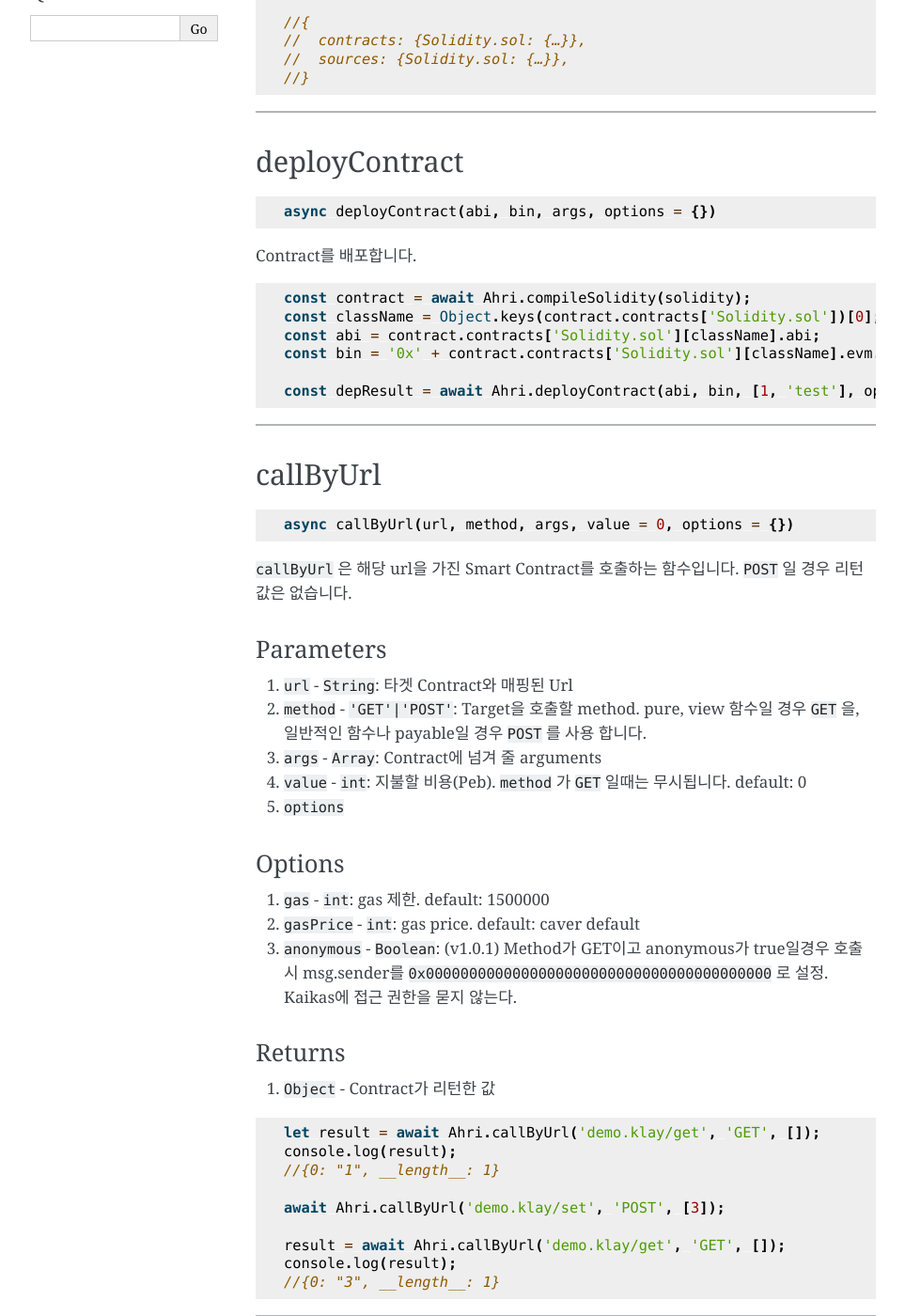
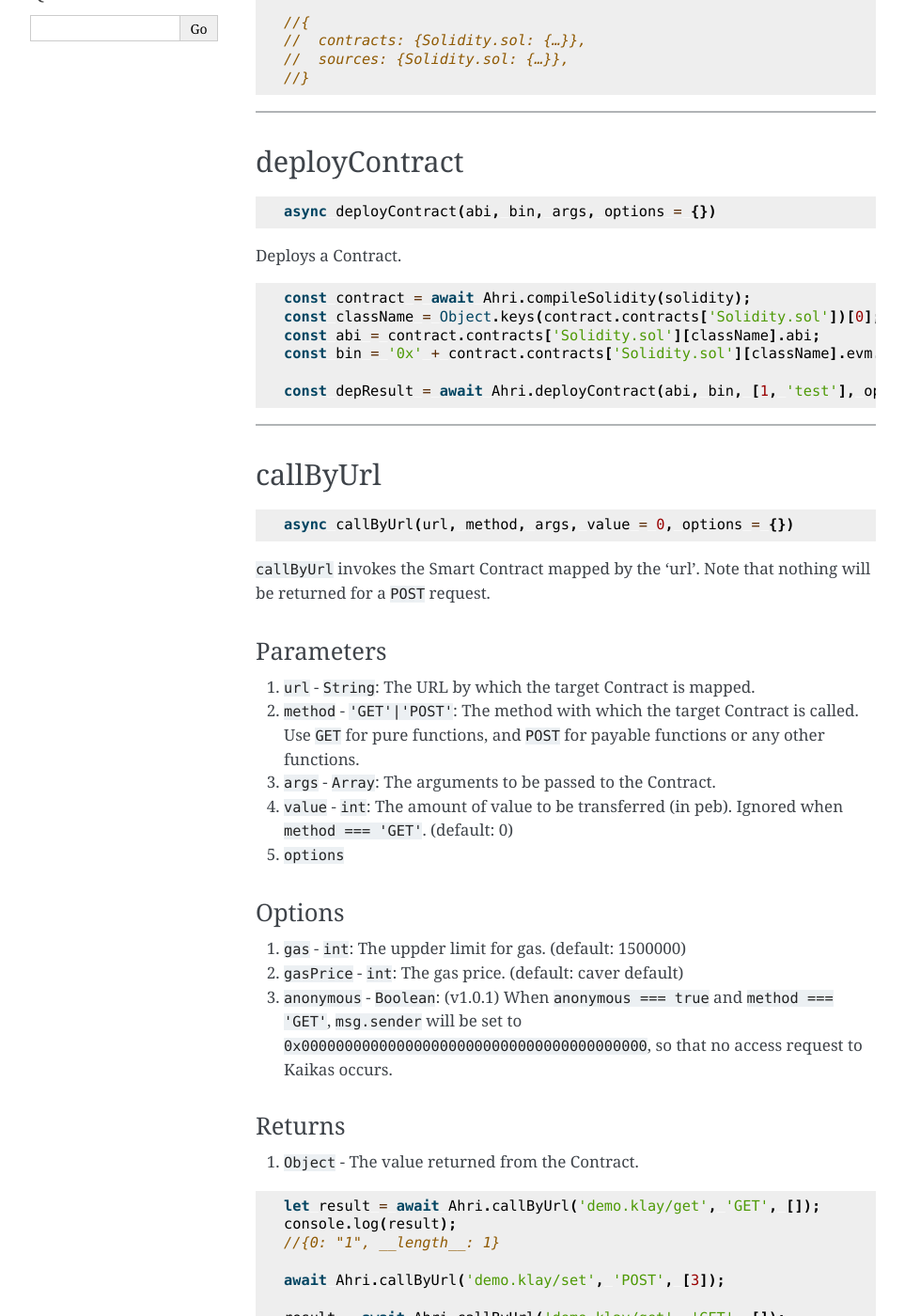
Before and after one commit to KumihoProject/Kumiho-en, a Sphinx documentation site: the page built from docs/Ahri.rst, in a window 1280 px wide and 1400 px high, scrolled down 505 px. Shown: the whole window at 94% size, without its empty margins (148-1111 px from the left). Built offline with Sphinx 7.4.7, drawn with Linux system fonts in a browser that asks for light colours; some of the changed text lies outside the part shown.

Commit message:
compileSolidity deployContract callByUrl

```diff
--- a/docs/Ahri.rst
+++ b/docs/Ahri.rst
@@ -6,7 +6,7 @@
 Ahri
 ====
 
-``Ahri`` 는 Kumiho 플랫폼을 사용하기 위한 SDK입니다.
+``Ahri`` is the SDK for building Kumiho apps.
 
 .. code-block:: javascript
 
@@ -21,7 +21,7 @@
 
     async compileSolidity(solidity, { version, host })
 
-솔리디티를 컴파일 하는 함수. ``${host}/api/compile`` 로 요청합니다. host의 기본값은 ``https://kumiho.org`` 입니다. version의 기본값은 ``v0.5.6+commit.b259423e``입니다. ``Solidity.sol`` 로 컴파일 됩니다.
+Compiles Solidity. A request is sent to ``${host}/api/compile``. The 'host' parameter defaults to ``https://kumiho.org``. The 'version' parameter defaults to ``v0.5.6+commit.b259423e``. The result is returned as ``Solidity.sol``.
 
 .. code-block:: javascript
 
@@ -43,7 +43,7 @@
 
     async deployContract(abi, bin, args, options = {})
 
-Contract를 배포합니다.
+Deploys a Contract.
 
 .. code-block:: javascript
 
@@ -63,31 +63,31 @@
 
     async callByUrl(url, method, args, value = 0, options = {})
 
-``callByUrl`` 은 해당 url을 가진 Smart Contract를 호출하는 함수입니다. ``POST`` 일 경우 리턴값은 없습니다.
+``callByUrl`` invokes the Smart Contract mapped by the 'url'. Note that nothing will be returned for a ``POST`` request.
 
 ----------
 Parameters
 ----------
 
-1. ``url`` - ``String``: 타겟 Contract와 매핑된 Url
-2. ``method`` - ``'GET'|'POST'``: Target을 호출할 method. pure, view 함수일 경우 ``GET`` 을, 일반적인 함수나 payable일 경우 ``POST`` 를 사용 합니다.
-3. ``args`` - ``Array``: Contract에 넘겨 줄 arguments
-4. ``value`` - ``int``: 지불할 비용(Peb). ``method`` 가 ``GET`` 일때는 무시됩니다. default: 0
+1. ``url`` - ``String``: The URL by which the target Contract is mapped.
+2. ``method`` - ``'GET'|'POST'``: The method with which the target Contract is called. Use ``GET`` for pure functions, and ``POST`` for payable functions or any other functions.
+3. ``args`` - ``Array``: The arguments to be passed to the Contract.
+4. ``value`` - ``int``: The amount of value to be transferred (in peb). Ignored when ``method === 'GET'``. (default: 0)
 5. ``options``
 
 ----------
 Options
 ----------
 
-1. ``gas`` - ``int``: gas 제한. default: 1500000
-2. ``gasPrice`` - ``int``: gas price. default: caver default
-3. ``anonymous`` - ``Boolean``: (v1.0.1) Method가 GET이고 anonymous가 true일경우 호출시 msg.sender를 ``0x0000000000000000000000000000000000000000`` 로 설정. Kaikas에 접근 권한을 묻지 않는다.
+1. ``gas`` - ``int``: The uppder limit for gas. (default: 1500000)
+2. ``gasPrice`` - ``int``: The gas price. (default: caver default)
+3. ``anonymous`` - ``Boolean``: (v1.0.1) When ``anonymous === true`` and ``method === 'GET'``, ``msg.sender`` will be set to ``0x0000000000000000000000000000000000000000``, so that no access request to Kaikas occurs.
 
 ----------
 Returns
 ----------
 
-1. ``Object`` - Contract가 리턴한 값
+1. ``Object`` - The value returned from the Contract.
 
 .. code-block:: javascript
 
```
